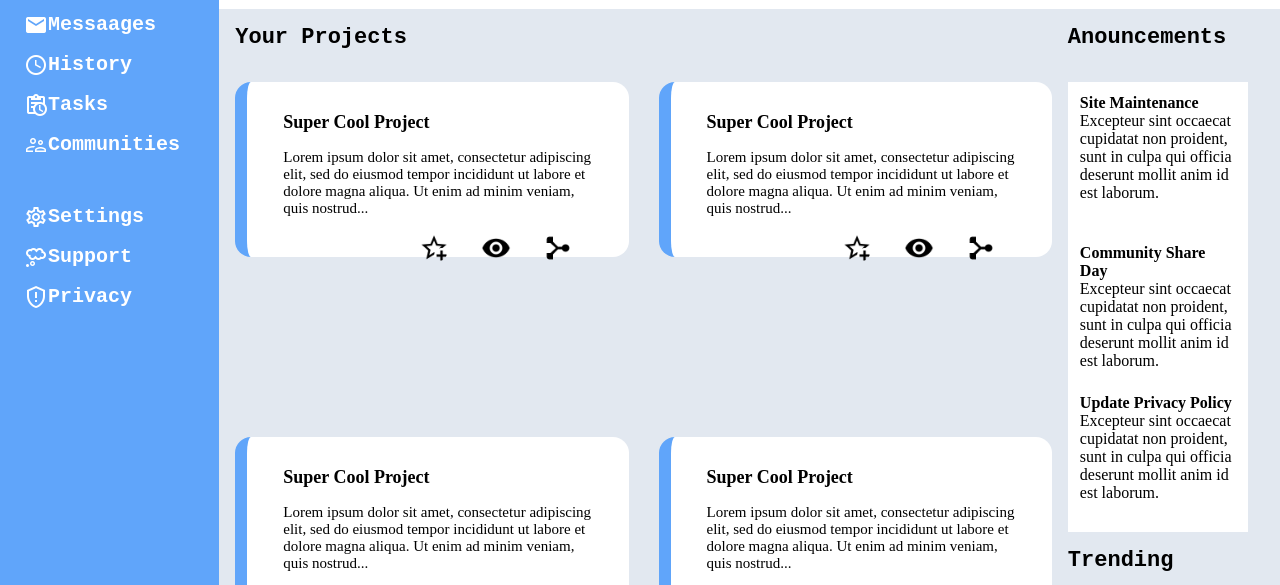
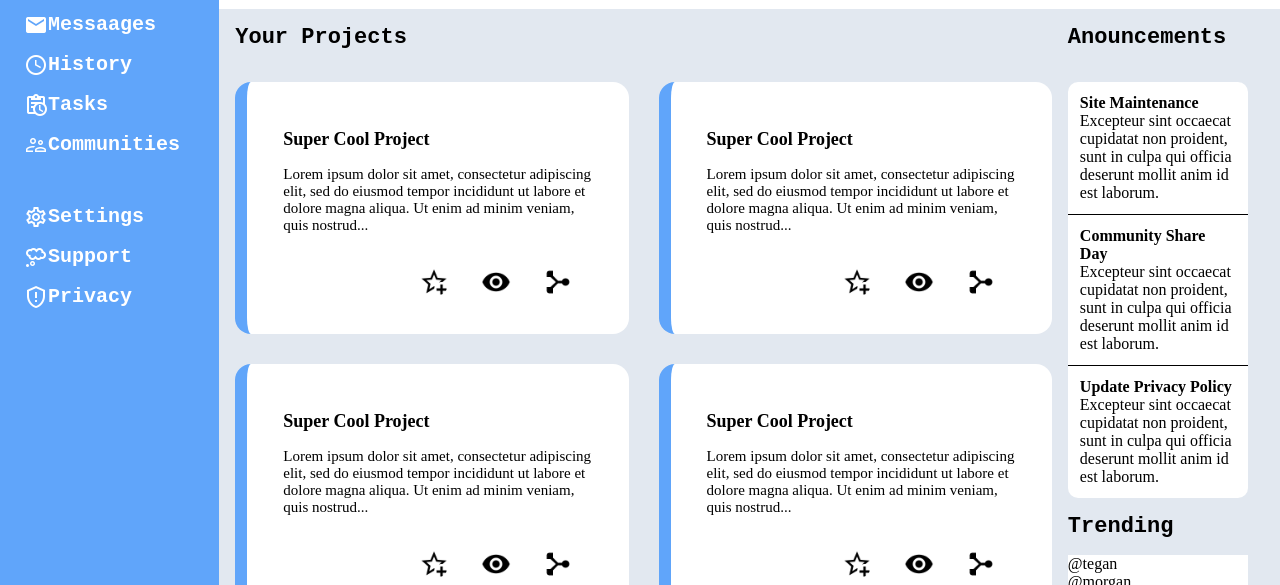
Before and after one commit to DovydasMM/admin-dashboard, a plain HTML site: page index.html in a window 1280 px wide. Shown: the part 191-776 px from the top of the page. Drawn offline with Linux system fonts and the light colour scheme.

Commit message:
Completed announcement grid

```diff
--- a/index.html
+++ b/index.html
@@ -132,7 +132,7 @@
             <div class="anouncementsText">Excepteur sint occaecat cupidatat non proident, sunt in culpa qui officia deserunt mollit anim id est laborum.</div>
 
           </div>
-          <div class="anouncementsContent">Update Privacy Policy
+          <div class="anouncementsContent lastElement">Update Privacy Policy
             <div class="anouncementsText">Excepteur sint occaecat cupidatat non proident, sunt in culpa qui officia deserunt mollit anim id est laborum.</div>
 
           </div>
--- a/style.css
+++ b/style.css
@@ -168,15 +168,15 @@ font-family: monospace;
   display:grid;
   grid-column: 1/2;
   gap:30px;
-  grid-template-columns: 1fr 1fr;
-  grid-template-rows: repeat(2, 1fr);
+  grid-template-columns: repeat(auto-fit, minmax(300px, 1fr));
+  /*grid-template-rows: repeat(auto-fit, minmax(350px, 1fr));*/
 
 }
 .item{
 display:flex;
 flex-direction: column;
 background-color: rgb(255, 255, 255);
-height: 125px;
+height: auto;
 width: auto;
 border-left: #60a5fa solid;
 border-width: 12px;
@@ -186,7 +186,7 @@ padding: 30px 20px 20px 20px
 ;
 }
 .itemContent{
-  width: clamp(18ch, 38ch);
+  max-width: 55ch;
   margin: 16px;
 }
 .itemTitle{
@@ -237,9 +237,13 @@ padding: 30px 20px 20px 20px
 .anouncementsContent{
   font-weight: bold;
   padding: 12px;
-  border-radius: 12px;
+  border-bottom-style: solid;
+  border-width: 1px;
+  bottom: 50%;
 }
-
+.anouncementsGrid :nth-child(3){
+  border-style: none;
+}
 
 
 .anouncementsText{
@@ -247,8 +251,9 @@ padding: 30px 20px 20px 20px
 }
 
 .anouncementsGrid{
-  display:grid;
-  grid-template-rows: 1fr 1fr 1fr;
+  display:flex;
+  flex-direction: column;
+  border-radius: 10px;
   background-color: rgb(255, 255, 255);
 }
 .trendingGrid{
```
